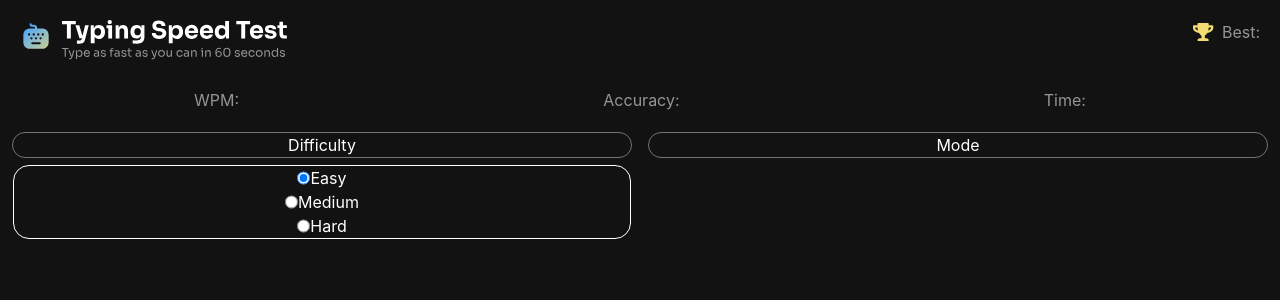
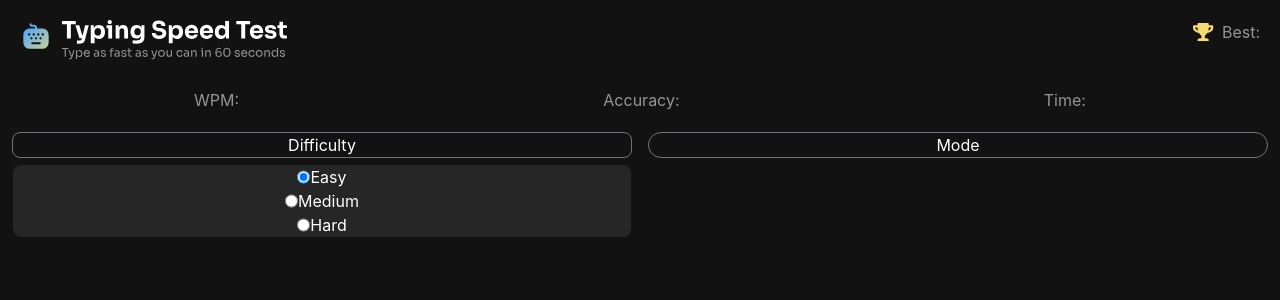
Before and after one commit to alitech42/Typing-Speed-Test, a React (Vite) app: page / in a window 1280 px wide. Both pictures are taken after a click on the button "Difficulty". Shown: the top 300 px of the page. Built offline with nearby package versions, Linux system fonts and the light colour scheme.

Commit message:
Style: some style changes

```diff
--- a/src/components/DifficultySelector.tsx
+++ b/src/components/DifficultySelector.tsx
@@ -14,7 +14,7 @@ export function DifficultySelector() {
     }
 
     return (
-        <div className="border border-[hsl(240,3%,46%)] text-center w-[50%] rounded-2xl">
+        <div className="border border-[hsl(240,3%,46%)] text-center w-[50%] rounded-lg">
             <div className="relative">
                 <button onClick={handleClick} className="w-full">
                     Difficulty
--- a/src/components/Dropdown.tsx
+++ b/src/components/Dropdown.tsx
@@ -15,7 +15,7 @@ export function DropdownMenu({
 }: DropdownMenuProps) {
     return (
         <div
-            className={`${isOpen ? "flex" : "hidden"} flex flex-col absolute border mt-2 rounded-2xl border-white w-full`}
+            className={`${isOpen ? "flex" : "hidden"} flex flex-col absolute mt-2 rounded-lg bg-[hsl(0,0%,15%)] w-full`}
         >
             {options.map((option) => (
                 <div key={option}>
```
